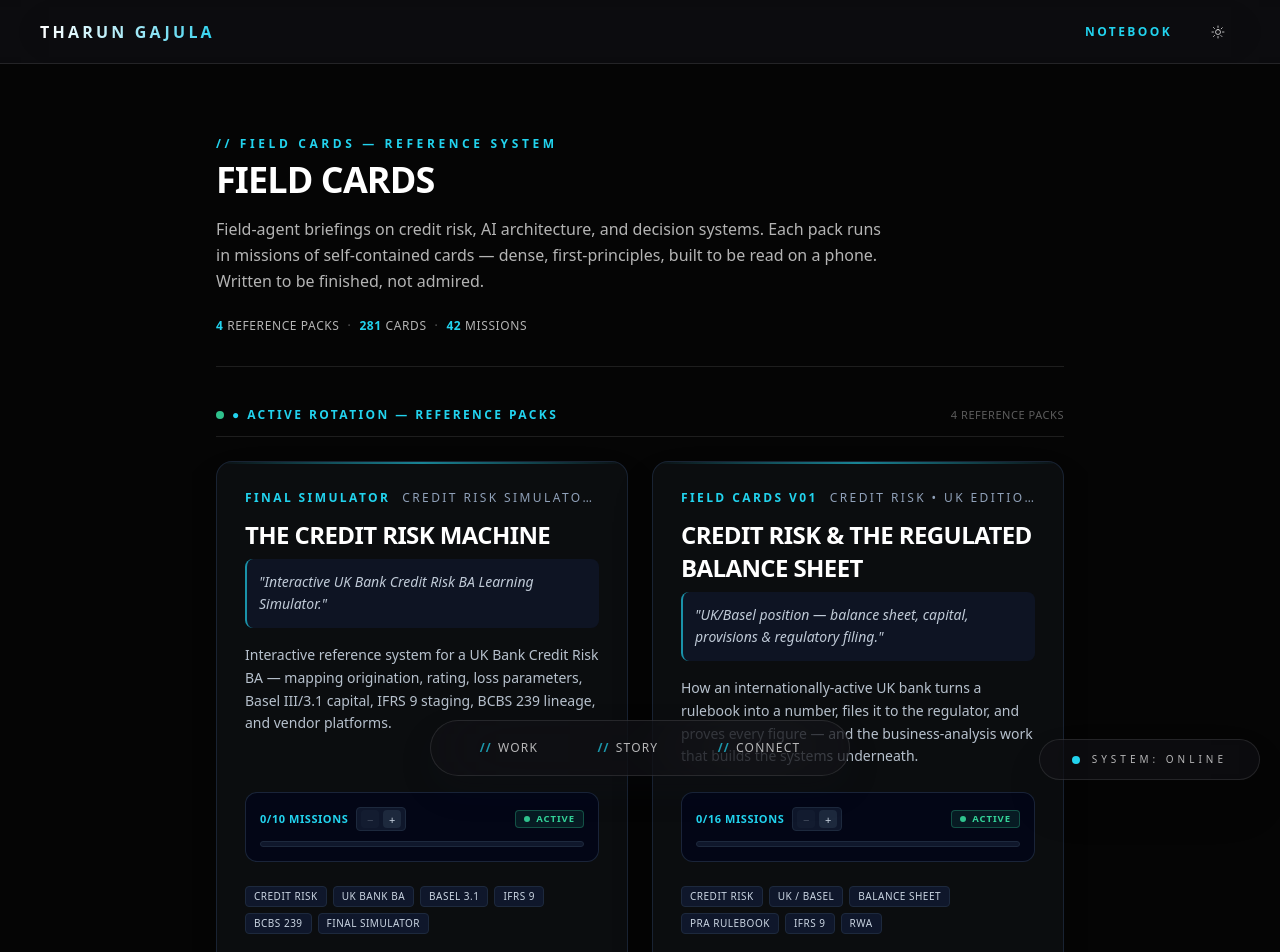
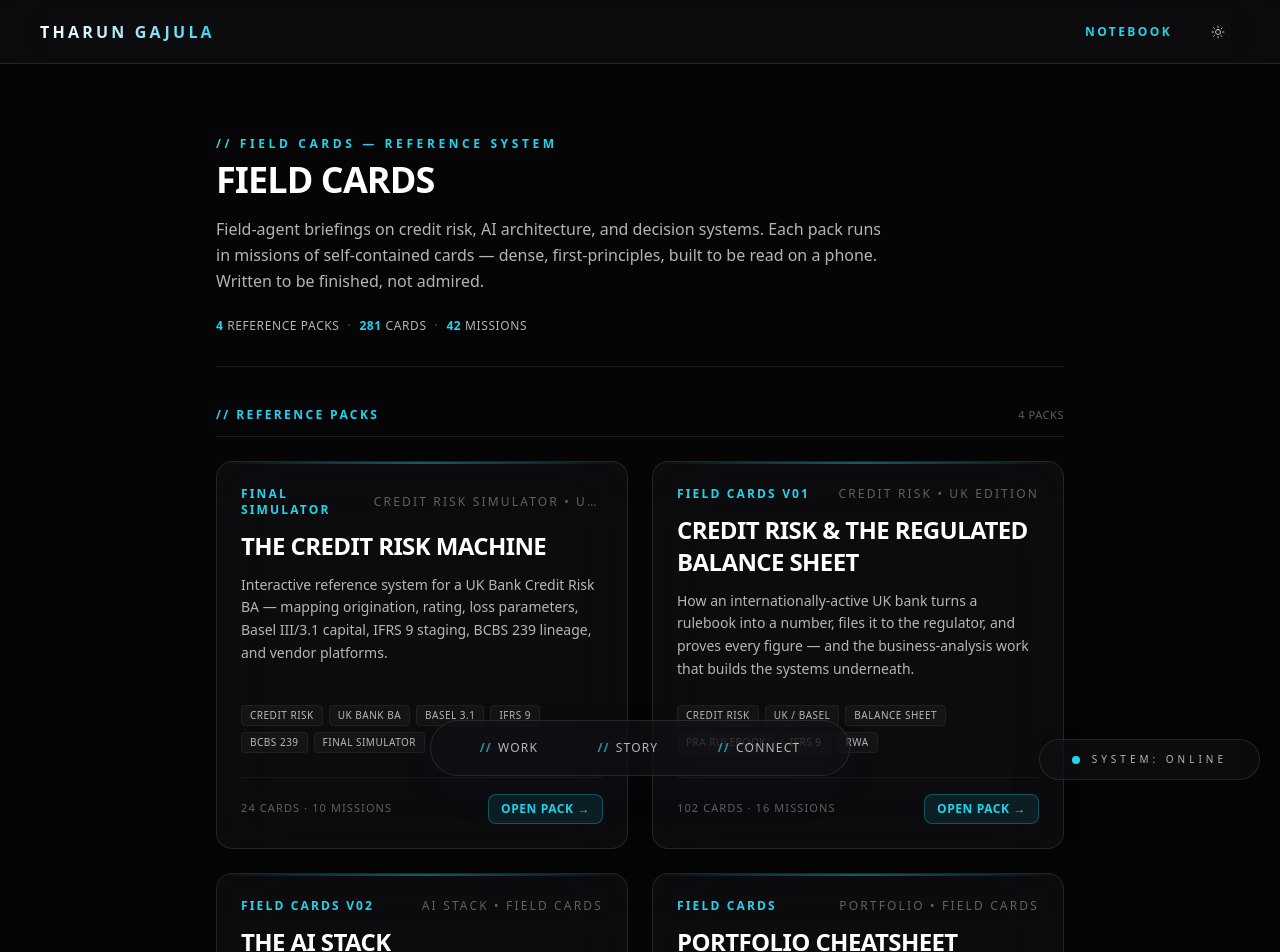
Before and after one commit to tharungajula2/tharungajula, a Next.js app: page /notebook in a window 1280 px wide. Shown: the top 952 px of the page. Built offline with nearby package versions, Linux system fonts and the light colour scheme.

Commit message:
style(notebook): simplify field card preview cards to ultra-minimal layout

```diff
--- a/components/notebook/FieldCardsShelf.tsx
+++ b/components/notebook/FieldCardsShelf.tsx
@@ -1,182 +1,79 @@
 'use client';
 
-import { useState, useEffect } from 'react';
 import Link from 'next/link';
 import { FIELD_CARDS } from '@/lib/field-cards';
 
 export default function FieldCardsShelf() {
-  const [userProgress, setUserProgress] = useState<Record<string, number>>({});
-  const [isHydrated, setIsHydrated] = useState(false);
-
-  useEffect(() => {
-    setIsHydrated(true);
-
-    // Persisted Reading Progress state for cards
-    try {
-      const progressMap: Record<string, number> = {};
-      FIELD_CARDS.forEach((pack) => {
-        const saved = localStorage.getItem(`fieldcards:progress:${pack.id}`);
-        if (saved !== null) {
-          const val = parseInt(saved, 10);
-          if (!isNaN(val)) {
-            progressMap[pack.id] = Math.max(0, Math.min(val, pack.missions));
-          }
-        }
-      });
-      setUserProgress(progressMap);
-    } catch {}
-  }, []);
-
-  const updateProgress = (id: string, maxMissions: number, delta: number) => {
-    setUserProgress((prev) => {
-      const current = prev[id] ?? (FIELD_CARDS.find((p) => p.id === id)?.focus?.missionsDone ?? 0);
-      const nextVal = Math.max(0, Math.min(current + delta, maxMissions));
-      try {
-        localStorage.setItem(`fieldcards:progress:${id}`, String(nextVal));
-      } catch {}
-      return { ...prev, [id]: nextVal };
-    });
-  };
-
   return (
     <div className="space-y-6">
       {/* SECTION EYEBROW */}
       <div className="flex items-center justify-between border-b border-hairline pb-3">
         <h2 className="text-xs font-mono font-bold uppercase tracking-[0.2em] text-accent flex items-center gap-2">
-          <span className="w-2 h-2 rounded-full bg-[#34D399] animate-pulse motion-reduce:animate-none inline-block" />
-          ● ACTIVE ROTATION — REFERENCE PACKS
+          // REFERENCE PACKS
         </h2>
         <span className="text-[11px] font-mono text-ink-faint uppercase tracking-wider">
-          {FIELD_CARDS.length} REFERENCE PACKS
+          {FIELD_CARDS.length} PACKS
         </span>
       </div>
 
       {/* CARDS GRID */}
       <div className="grid grid-cols-1 md:grid-cols-2 gap-6">
-        {FIELD_CARDS.map((pack) => {
-          const missionsDone = isHydrated && userProgress[pack.id] !== undefined
-            ? userProgress[pack.id]
-            : (pack.focus?.missionsDone ?? 0);
-
-          const progressPercent = pack.missions > 0
-            ? Math.min(100, Math.round((missionsDone / pack.missions) * 100))
-            : 0;
-
-          return (
+        {FIELD_CARDS.map((pack) => (
           <article
             key={pack.id}
-              className="group relative flex flex-col justify-between p-6 sm:p-7 rounded-2xl bg-[#0B0D0F] text-slate-100 border border-slate-800/80 shadow-2xl hover:border-[#22D3EE]/60 transition-all duration-300 motion-reduce:transition-none overflow-hidden"
-              style={{ colorScheme: 'dark' }}
+            className="group relative flex flex-col justify-between p-6 rounded-2xl bg-surface-raised backdrop-blur-2xl border border-hairline hover:border-accent/50 shadow-xl transition-all duration-300 overflow-hidden"
           >
-              {/* Cyan Top Border Shimmer / Inner Glow */}
-              <div className="absolute top-0 left-0 right-0 h-[2px] bg-gradient-to-r from-transparent via-[#22D3EE]/60 to-transparent group-hover:via-[#22D3EE] transition-all motion-reduce:transition-none" />
+            {/* Top Accent Line */}
+            <div className="absolute top-0 left-0 right-0 h-[2px] bg-gradient-to-r from-transparent via-accent/40 to-transparent group-hover:via-accent transition-all" />
 
             <div>
-                {/* HEADER META BAR */}
-                <div className="flex items-center justify-between gap-3 mb-3 font-mono text-[10px] sm:text-xs uppercase tracking-[0.2em]">
-                  <span className="whitespace-nowrap flex-shrink-0 text-[#22D3EE] font-semibold">
-                    {pack.packNumber}
-                  </span>
-                  <span className="text-slate-400 font-normal whitespace-nowrap truncate text-right">
-                    {pack.subject}
-                  </span>
+              {/* HEADER META */}
+              <div className="flex items-center justify-between gap-3 mb-3 font-mono text-[10px] sm:text-xs uppercase tracking-[0.18em] text-accent font-semibold">
+                <span>{pack.packNumber}</span>
+                <span className="text-ink-faint font-normal truncate">{pack.subject}</span>
               </div>
 
               {/* TITLE */}
-                <h3 className="text-xl sm:text-2xl font-bold uppercase tracking-tight text-white mb-2 leading-snug group-hover:text-[#22D3EE] transition-colors motion-reduce:transition-none">
+              <h3 className="text-xl sm:text-2xl font-bold uppercase tracking-tight text-ink mb-3 group-hover:text-accent transition-colors">
                 {pack.title}
               </h3>
 
-                {/* FOCUS NOTE (First-person aside) */}
-                {pack.focus?.note && (
-                  <div className="mb-4 p-3 rounded-lg bg-slate-900/80 border-l-2 border-[#22D3EE]/70 text-xs sm:text-sm font-sans italic text-slate-300 leading-relaxed opacity-95">
-                    "{pack.focus.note}"
-                  </div>
-                )}
-
               {/* DESCRIPTION */}
-                <p className="text-slate-300 text-xs sm:text-sm leading-relaxed mb-6 font-sans opacity-90">
+              <p className="text-ink-muted text-xs sm:text-sm leading-relaxed mb-6 font-sans">
                 {pack.description}
               </p>
             </div>
 
             <div>
-                {/* PROGRESS & LIVE CHIP BAR */}
-                <div className="mb-6 p-3 sm:p-3.5 rounded-xl bg-slate-950/80 border border-slate-800/90 flex flex-col gap-2.5">
-                  <div className="flex items-center justify-between font-mono text-xs">
-                    <div className="flex items-center gap-2">
-                      <span className="text-[#22D3EE] font-bold text-[11px] uppercase tracking-wider">
-                        {missionsDone}/{pack.missions} MISSIONS
-                      </span>
-                      {/* STEPPER CONTROLS */}
-                      <div className="inline-flex items-center gap-1 bg-slate-900 rounded border border-slate-800 px-1 py-0.5">
-                        <button
-                          type="button"
-                          onClick={() => updateProgress(pack.id, pack.missions, -1)}
-                          disabled={missionsDone <= 0}
-                          aria-label={`Decrease completed missions for ${pack.title}`}
-                          className="w-4.5 h-4.5 rounded text-[11px] font-mono leading-none flex items-center justify-center bg-slate-800 text-slate-300 hover:bg-[#22D3EE] hover:text-black disabled:opacity-30 disabled:hover:bg-slate-800 disabled:hover:text-slate-300 transition-colors cursor-pointer"
-                        >
-                          −
-                        </button>
-                        <button
-                          type="button"
-                          onClick={() => updateProgress(pack.id, pack.missions, 1)}
-                          disabled={missionsDone >= pack.missions}
-                          aria-label={`Increase completed missions for ${pack.title}`}
-                          className="w-4.5 h-4.5 rounded text-[11px] font-mono leading-none flex items-center justify-center bg-slate-800 text-slate-300 hover:bg-[#22D3EE] hover:text-black disabled:opacity-30 disabled:hover:bg-slate-800 disabled:hover:text-slate-300 transition-colors cursor-pointer"
-                        >
-                          +
-                        </button>
-                      </div>
-                    </div>
-
-                    {/* LIVE CHIP */}
-                    <span className="inline-flex items-center gap-1.5 px-2 py-0.5 rounded text-[9.5px] font-mono tracking-widest uppercase bg-[#34D399]/10 text-[#34D399] border border-[#34D399]/30 font-semibold">
-                      <span className="w-1.5 h-1.5 rounded-full bg-[#34D399] animate-pulse motion-reduce:animate-none" />
-                      ACTIVE
-                    </span>
-                  </div>
-
-                  {/* PROGRESS BAR */}
-                  <div className="w-full bg-slate-900 h-1.5 rounded-full overflow-hidden border border-slate-800">
-                    <div
-                      className="bg-[#22D3EE] h-full rounded-full transition-all duration-300 motion-reduce:transition-none"
-                      style={{ width: `${progressPercent}%` }}
-                    />
-                  </div>
-                </div>
-
               {/* TAGS */}
               <div className="flex flex-wrap gap-1.5 mb-6">
                 {pack.tags.map((tag) => (
                   <span
                     key={tag}
-                      className="px-2 py-0.5 rounded text-[10px] font-mono tracking-wider uppercase bg-slate-900 text-slate-300 border border-slate-800"
+                    className="px-2 py-0.5 rounded text-[10px] font-mono tracking-wider uppercase bg-surface-sunken text-ink-muted border border-hairline-faint"
                   >
                     {tag}
                   </span>
                 ))}
               </div>
 
-                {/* CARD FOOTER META & CTA */}
-                <div className="flex items-center justify-between pt-4 border-t border-slate-800/80 font-mono text-xs gap-2">
-                  <span className="text-slate-400 text-[11px] uppercase tracking-widest whitespace-nowrap">
+              {/* FOOTER & CTA */}
+              <div className="flex items-center justify-between pt-4 border-t border-hairline-faint font-mono text-xs gap-2">
+                <span className="text-ink-faint text-[11px] uppercase tracking-widest">
                   {pack.cards} CARDS · {pack.missions} MISSIONS
                 </span>
                 <Link
                   href={pack.href}
                   target="_blank"
                   rel="noopener noreferrer"
-                    className="inline-flex items-center gap-1.5 px-3 py-1.5 rounded-lg bg-[#E0A73E]/10 text-[#E0A73E] border border-[#E0A73E]/30 font-bold uppercase tracking-wider text-xs hover:bg-[#E0A73E] hover:text-black transition-all motion-reduce:transition-none whitespace-nowrap flex-shrink-0"
+                  className="inline-flex items-center gap-1.5 px-3 py-1.5 rounded-lg bg-accent/10 text-accent border border-accent/30 font-bold uppercase tracking-wider text-xs hover:bg-accent hover:text-surface transition-all whitespace-nowrap"
                 >
                   Open Pack →
                 </Link>
               </div>
             </div>
           </article>
-          );
-        })}
+        ))}
       </div>
     </div>
   );
```
Lines whose indentation alone changed are shown as unchanged.
